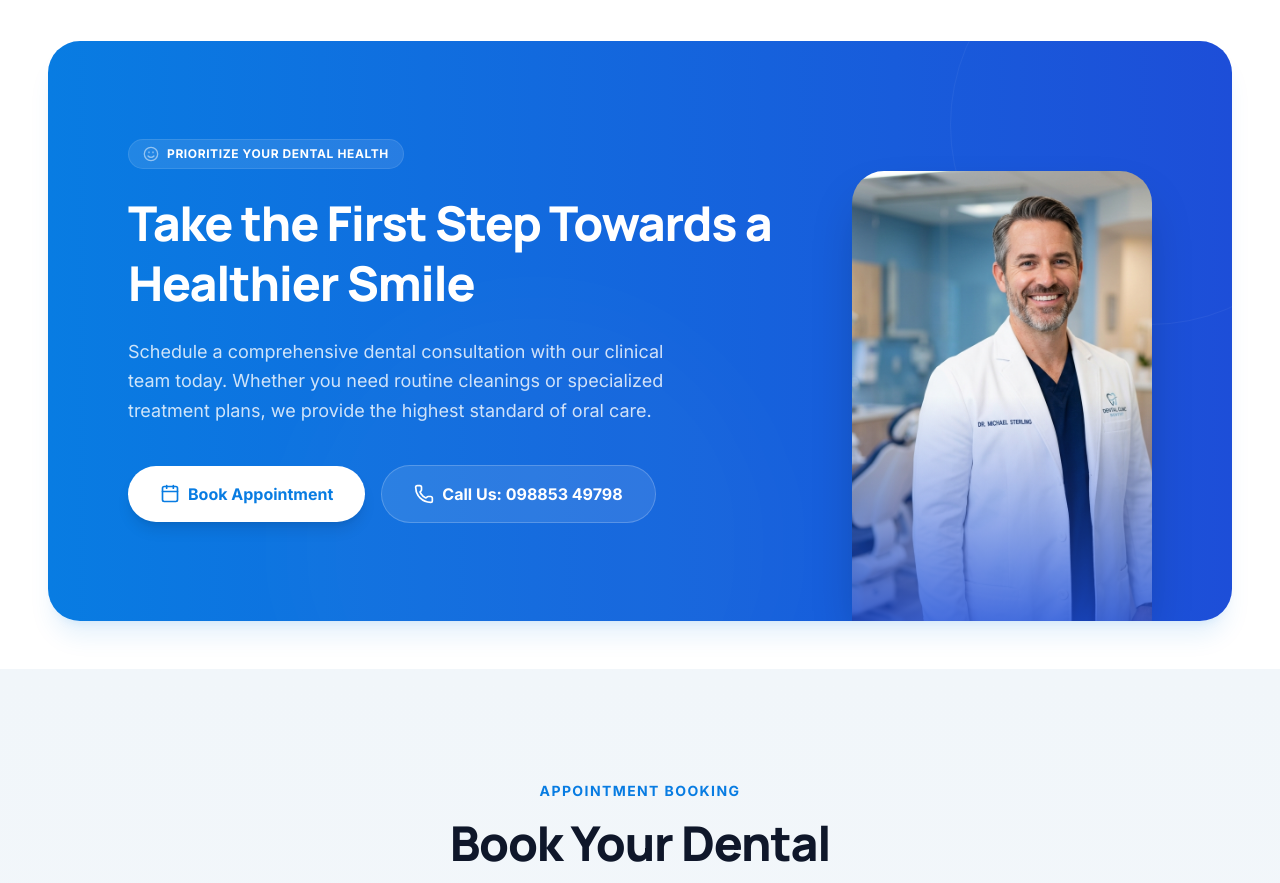
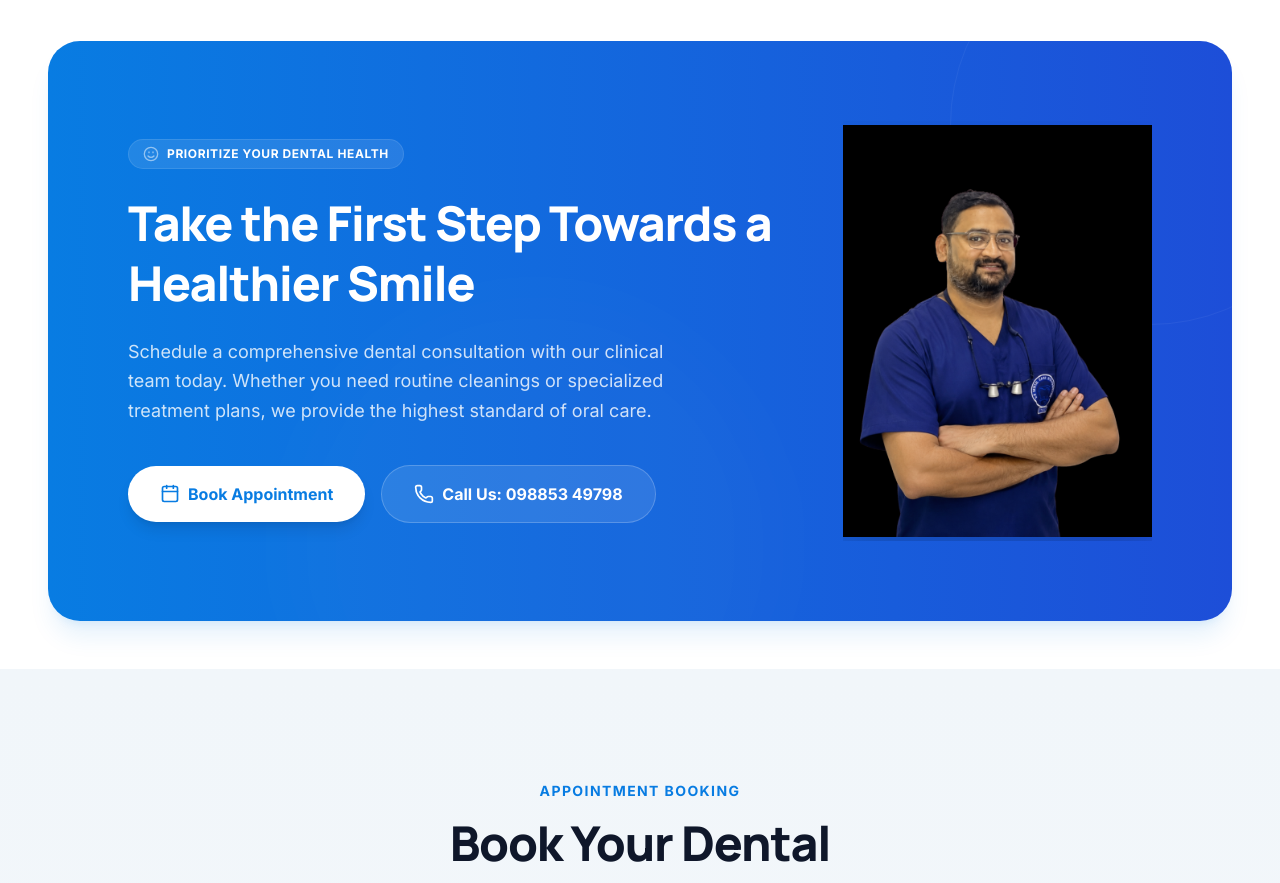
Before and after one commit to JabeerShaik786/Kiran-s-Heart-Care, a Next.js app: page /Kiran-s-Heart-Care/ in a window 1280 px wide. Shown: the part 7380-8263 px from the top of the page. Built offline with nearby package versions, Linux system fonts and the light colour scheme.

Commit message:
Fix doctor portrait positioning, alignment, and asset path in AppointmentCTA section

```diff
--- a/src/components/AppointmentCTA.tsx
+++ b/src/components/AppointmentCTA.tsx
@@ -65,18 +65,16 @@ export default function AppointmentCTA() {
           </div>
 
           {/* Doctor Portrait Column */}
-          <div className="hidden lg:block lg:col-span-4 relative self-end h-[420px] w-full">
-            <div className="absolute bottom-[-80px] right-0 w-[300px] h-[450px] overflow-hidden rounded-t-[32px] shadow-2xl">
-              <Image
-                src="/dentist_portrait.jpg"
-                alt="Clinic Dentist"
-                fill
-                className="object-cover object-top"
-                sizes="300px"
-              />
-              {/* Fade gradient from bottom to top to make dentist blend into layout */}
-              <div className="absolute inset-0 bg-gradient-to-t from-secondary via-transparent to-transparent opacity-80" />
-            </div>
+          <div className="lg:col-span-4 relative flex items-center justify-center h-[320px] md:h-[380px] lg:h-[420px] w-full overflow-hidden">
+            <Image
+              src="/doctor.png"
+              alt="Dr. V.R. Dental Care & Dental Implant Centre"
+              width={380}
+              height={480}
+              className="object-contain object-center max-h-full drop-shadow-2xl"
+              priority
+              unoptimized
+            />
           </div>
         </div>
       </div>
```
